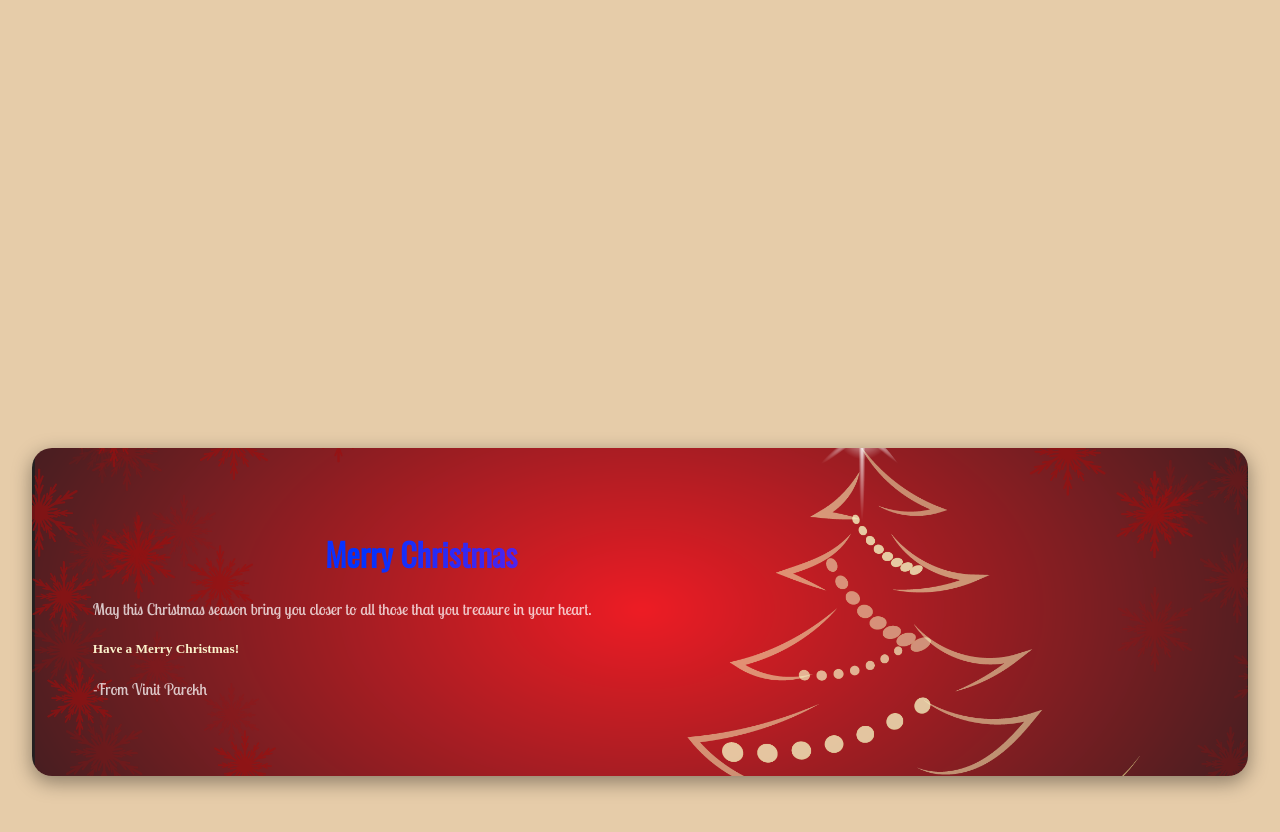
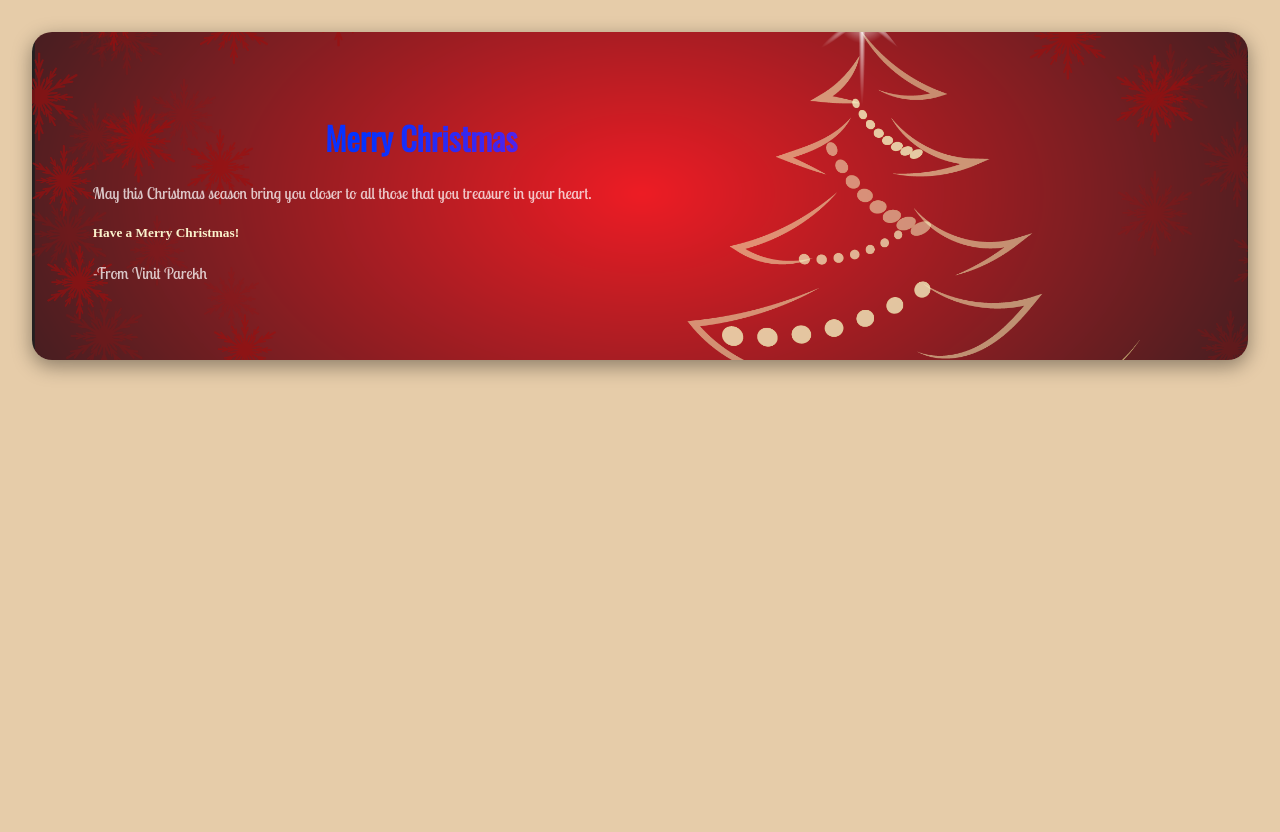
Before and after one commit to vinitparekh17/christmasCard, a plain HTML site: page index.html in a window 1280 px wide. After the commit the page ends 800 px from the top, so only its background shows below. Drawn offline with nearby package versions, Linux system fonts and the light colour scheme.

Commit message:
Update style.css

```diff
--- a/style.css
+++ b/style.css
@@ -6,12 +6,15 @@ body{
 }
 
 .container{
-    margin: 35% 2.5%;
+    margin: 2.5%;
     position: relative;
     width: 95%;
     border-radius: 20px;
     box-shadow: 0 6px 20px rgba(0, 0, 0, .4);
     overflow: hidden;
+    display: flex;
+    flex-direction: column;
+    justify-content: center;
 }
 
 #bgimg{
```
